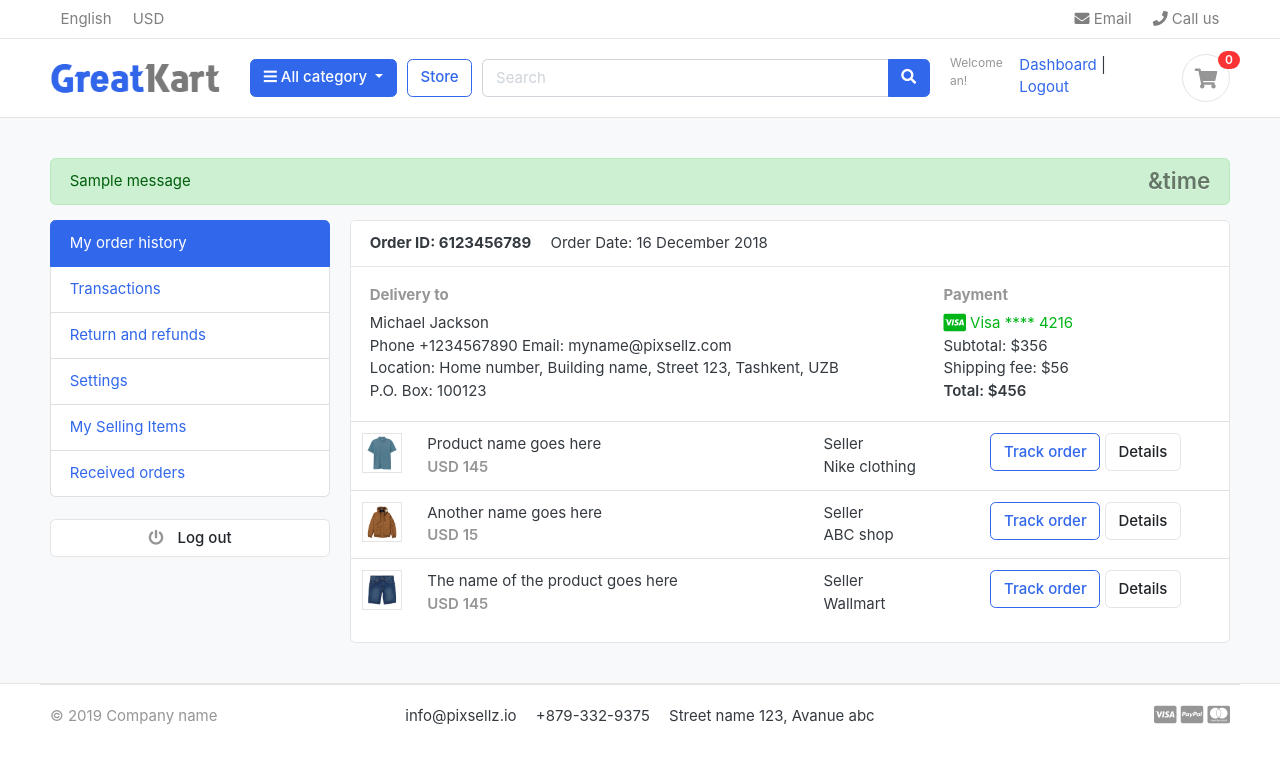
After one commit to NguyenVietThanhAn1/koffeecart, a Django app: page /accounts/ in a window 1280 px wide. The commit adds this page. Shown: the top 764 px of the page. Run offline with Django 5.2, Linux system fonts and the light colour scheme; a user stored in the database is signed in; data comes from the database, SQL or seed files in the repository; both versions use the stored data as it was after the commit; tables that the repository leaves empty hold one stand-in row (values such as "Sample post"); one stand-in notice (Sample message) is shown; some libraries are stand-ins or nearby versions; some web fonts are replaced.

Commit message:
django auth login, email, ...

```diff
--- /dev/null
+++ b/accounts/urls.py
@@ -0,0 +1,15 @@
+from django.urls import path
+from . import views
+
+urlpatterns = [
+    path('register/', views.register, name='register'),
+    path('login/', views.login, name='login'),
+    path('logout/', views.logout, name='logout'),
+    path('dashboard/', views.dashboard, name='dashboard'),
+    path('', views.dashboard, name='dashboard'),
+    path('activate/<uidb64>/<token>/', views.activate, name='activate'),
+    path('forgotPassword/', views.forgotPassword, name='forgotPassword'),
+    path('resetpassword_validate/<uidb64>/<token>/', views.resetpassword_validate, name='resetpassword_validate'),
+    path('resetPassword/', views.resetPassword, name='resetPassword'),
+
+]
--- a/accounts/views.py
+++ b/accounts/views.py
@@ -1,3 +1,155 @@
-from django.shortcuts import render
+from django.shortcuts import render, redirect
+from .forms import RegistrationForms
+from .models import Account
+from django.contrib import messages, auth
+from django.contrib.auth.decorators import login_required
+# email verification
+from django.contrib.sites.shortcuts import get_current_site
+from django.template.loader import render_to_string
+from django.utils.http import urlsafe_base64_encode, urlsafe_base64_decode
+from django.utils.encoding import force_bytes
+from django.contrib.auth.tokens import default_token_generator
+from django.core.mail import EmailMessage
 
-# Create your views here.
+def register(request):
+    if request.method == 'POST':
+        form = RegistrationForms(request.POST)
+        if form.is_valid():
+            first_name = form.cleaned_data['first_name']
+            last_name = form.cleaned_data['last_name']
+            phone_number = form.cleaned_data['phone_number']
+            email = form.cleaned_data['email']
+            username = email.split('@')[0]
+            password = form.cleaned_data['password']
+
+            user = Account.objects.create_user(
+                first_name=first_name,
+                last_name=last_name,
+                email=email,
+                username=username,
+                password=password,
+            )
+            user.phone_number = phone_number
+            user.save()
+
+            #user activation
+            current_site = get_current_site(request)
+            mail_subject = 'Please activate your account'
+            message = render_to_string('accounts/account_verification_email.html',{
+                'user': user,
+                'domain': current_site,
+                'uid': urlsafe_base64_encode(force_bytes(user.pk)),
+                'token': default_token_generator.make_token(user),
+            })
+            to_email = email
+            send_email = EmailMessage(mail_subject, message, to=[to_email])
+            send_email.send()
+            #messages.success(request, 'We have sent you a verification email. Please verify your email address to continue.')
+            return redirect('/accounts/login/?command=verification&email='+email)
+    else:
+        form = RegistrationForms()
+
+    context = {
+        'form': form,
+    }
+    return render(request, 'accounts/register.html', context)
+
+def login(request):
+    if request.method == 'POST':
+        email = request.POST['email']
+        password = request.POST['password']
+
+        user = auth.authenticate(email=email, password=password)
+
+        if user is not None:
+            auth.login(request, user)
+            messages.success(request, 'You are now logged in.')
+            return redirect('dashboard')
+        else:
+            messages.error(request, 'Invalid login credentials')
+            return redirect('login')
+    return render(request, 'accounts/login.html')
+
+@login_required(login_url = 'login')
+def logout(request):
+    auth.logout(request)
+    messages.success(request, 'You are logged out.')
+    return redirect('login')
+
+def activate(request, uidb64, token):
+    try:
+        uid = urlsafe_base64_decode(uidb64).decode()
+        user = Account._default_manager.get(pk=uid)
+    except(TypeError, ValueError, OverflowError, Account.DoesNotExist):
+        user = None
+
+    if user is not None and default_token_generator.check_token(user, token):
+        user.is_active=True
+        user.save()
+        messages.success(request, 'Account activated successfully!')
+        return redirect('login')
+    else:
+        messages.error(request, 'Invalid activation link')
+        return redirect('register')
+
+@login_required(login_url= 'login')
+def dashboard(request):
+    return render(request, 'accounts/dashboard.html')
+
+def forgotPassword(request):
+    if request.method == 'POST':
+        email = request.POST['email']
+        if Account.objects.filter(email=email).exists():
+            user = Account.objects.get(email__exact=email)
+            #reset password email
+            current_site = get_current_site(request)
+            mail_subject = 'Please reset your password'
+            message = render_to_string('accounts/reset_password_email.html',{
+                'user': user,
+                'domain': current_site,
+                'uid': urlsafe_base64_encode(force_bytes(user.pk)),
+                'token': default_token_generator.make_token(user),
+            })
+            to_email = email
+            send_email = EmailMessage(mail_subject, message, to=[to_email])
+            send_email.send()
+
+            messages.success(request, 'Password reset email has been sent to your email address.')
+            return redirect('login')
+        else:
+            messages.error(request, 'Account does not exist!')
+            return redirect('forgotPassword')
+    return redirect(request, 'accounts/forgotPassword.html')
+
+def resetpassword_validate(request, uidb64, token):
+    try:
+        uid = urlsafe_base64_decode(uidb64).decode()
+        user = Account._default_manager.get(pk=uid)
+    except(TypeError, ValueError, OverflowError, Account.DoesNotExist):
+        user = None
+
+    if user is not None and default_token_generator.check_token(user, token):
+        request.session['uid'] = uid
+        messages.success(request, 'Please reset your password')
+        return redirect('resetPassword')
+    else:
+        messages.error(request, 'This link has been expired!')
+        return redirect('login')
+
+def resetPassword(request):
+    if request.method == 'POST':
+        password = request.POST['password']
+        confirm_password = request.POST['confirm_password']
+
+        if password == confirm_password:
+            uid = request.session.get('uid')
+            user = Account.objects.get(pk=uid)
+            user.set_password(password)
+            user.save()
+            messages.success(request, 'Password reset successful')
+            return redirect('login')
+        else:
+            messages.error(request, 'Password do not match!')
+            return redirect('resetPassword')
+    else:
+        return render(request, 'accounts/resetPassword.html')
--- a/koffeecart/urls.py
+++ b/koffeecart/urls.py
@@ -25,4 +25,6 @@ urlpatterns = [
     path('', views.home, name='home'),
     path('store/', include('store.urls')),
     path('cart/', include('carts.urls')),
+    path('accounts/', include('accounts.urls')),
+
 ] + static(settings.MEDIA_URL, document_root=settings.MEDIA_ROOT)
--- a/static/js/script.js
+++ b/static/js/script.js
@@ -57,3 +57,7 @@ $(document).ready(function() {
 
 });
 // jquery end
+
+setTimeout(function() {
+    $('#message').fadeOut('slow');
+}, 3500); // <-- time in milliseconds
--- /dev/null
+++ b/templates/accounts/dashboard.html
@@ -0,0 +1,95 @@
+{% extends 'base.html' %}
+
+{% block content%}
+<section class="section-conten padding-y bg">
+{% include "includes/alerts.html" %}
+<div class="container">
+	<div class="row">
+	<aside class="col-md-3">
+		<!--   SIDEBAR   -->
+		<ul class="list-group">
+			<a class="list-group-item active" href="#"> My order history </a>
+			<a class="list-group-item" href="#"> Transactions </a>
+			<a class="list-group-item" href="#"> Return and refunds </a>
+			<a class="list-group-item" href="#">Settings </a>
+			<a class="list-group-item" href="#"> My Selling Items </a>
+			<a class="list-group-item" href="#"> Received orders </a>
+		</ul>
+		<br>
+		<a class="btn btn-light btn-block" href="{% url 'logout' %}"> <i class="fa fa-power-off"></i> <span class="text">Log out</span> </a>
+		<!--   SIDEBAR .//END   -->
+	</aside>
+	<main class="col-md-9">
+		<article class="card">
+		<header class="card-header">
+			<strong class="d-inline-block mr-3">Order ID: 6123456789</strong>
+			<span>Order Date: 16 December 2018</span>
+		</header>
+		<div class="card-body">
+			<div class="row">
+				<div class="col-md-8">
+					<h6 class="text-muted">Delivery to</h6>
+					<p>Michael Jackson <br>
+					Phone +1234567890 Email: myname@pixsellz.com <br>
+			    	Location: Home number, Building name, Street 123,  Tashkent, UZB <br>
+			    	P.O. Box: 100123
+			 		</p>
+				</div>
+				<div class="col-md-4">
+					<h6 class="text-muted">Payment</h6>
+					<span class="text-success">
+						<i class="fab fa-lg fa-cc-visa"></i>
+					    Visa  **** 4216
+					</span>
+					<p>Subtotal: $356 <br>
+					 Shipping fee:  $56 <br>
+					 <span class="b">Total:  $456 </span>
+					</p>
+				</div>
+			</div> <!-- row.// -->
+		</div> <!-- card-body .// -->
+		<div class="table-responsive">
+		<table class="table table-hover">
+			<tr>
+				<td width="65">
+					<img src="../images/items/1.jpg" class="img-xs border">
+				</td>
+				<td>
+					<p class="title mb-0">Product name goes here </p>
+					<var class="price text-muted">USD 145</var>
+				</td>
+				<td> Seller <br> Nike clothing </td>
+				<td width="250"> <a href="#" class="btn btn-outline-primary">Track order</a> <a href="#" class="btn btn-light"> Details </a> </td>
+			</tr>
+			<tr>
+				<td>
+					<img src="../images/items/2.jpg" class="img-xs border">
+				</td>
+				<td>
+					<p class="title mb-0">Another name goes here </p>
+					<var class="price text-muted">USD 15</var>
+				</td>
+				<td> Seller <br> ABC shop </td>
+				<td> <a href="#" class="btn btn-outline-primary">Track order</a> <a href="#" class="btn btn-light"> Details </a> </td>
+			</tr>
+			<tr>
+				<td>
+					<img src="../images/items/3.jpg" class="img-xs border">
+				</td>
+				<td>
+					<p class="title mb-0">The name of the product  goes here </p>
+					<var class="price text-muted">USD 145</var>
+				</td>
+				<td> Seller <br> Wallmart </td>
+				<td> <a href="#" class="btn btn-outline-primary">Track order</a> <a href="#" class="btn btn-light"> Details </a> </td>
+			</tr>
+		</table>
+		</div> <!-- table-responsive .end// -->
+		</article> <!-- order-group.// -->
+	</main>
+</div> <!-- row.// -->
+</div>
+
+
+</section>
+{% endblock %}
--- /dev/null
+++ b/templates/includes/alerts.html
@@ -0,0 +1,11 @@
+{% if messages %}
+    {% for message in messages %}
+    <div id = "message" class = "container">
+    <div {% if message.tags %} class="alert alert-{{ message.tags }}"{% endif %} role="alert">
+        <button type="button" class="close" data-dismiss="alert"><span aria-hidden="true">&time</span></button>
+        {% if message.level == DEFAULT_MESSAGE.LEVELS.ERROR %}Error: {% endif %}
+        {{ message }}
+    </div>
+    </div>
+    {% endfor %}
+{% endif %}
--- a/templates/includes/navbar.html
+++ b/templates/includes/navbar.html
@@ -60,13 +60,23 @@
 	</div> <!-- col.// -->
 	<div class="col-lg-3 col-sm-6 col-8 order-2 order-lg-3">
 				<div class="d-flex justify-content-end mb-3 mb-lg-0">
+					{% if user.id is None %}
 					<div class="widget-header">
 						<small class="title text-muted">Welcome guest!</small>
 						<div>
-							<a href="./signin.html">Sign in</a> <span class="dark-transp"> | </span>
-							<a href="./register.html"> Register</a>
+							<a href="{% url 'login' %}">Sign in</a> <span class="dark-transp"> | </span>
+							<a href="{% url 'register' %}"> Register</a>
 						</div>
 					</div>
+					{% else %}
+					<div class="widget-header">
+						<small class="title text-muted">Welcome {{ user.first_name }}!</small>
+					</div>
+					<div>
+						<a href="{% url 'dashboard' %}">Dashboard</a> <span class="dark-transp"> | </span>
+						<a href="{% url 'logout' %}">Logout</a>
+					</div>
+					{% endif %}
 					<a href="{% url 'cart' %}" class="widget-header pl-3 ml-3">
 						<div class="icon icon-sm rounded-circle border"><i class="fa fa-shopping-cart"></i></div>
 						<span class="badge badge-pill badge-danger notify">{{ cart_count }}</span>
--- a/templates/store/cart.html
+++ b/templates/store/cart.html
@@ -69,7 +69,7 @@
 		</div> <!-- price-wrap .// -->
 	</td>
 	<td class="text-right">
-	<a href="{% url 'remove_cart_item' cart_item.product.id cart_item.id%}" class="btn btn-danger"> Remove</a>
+	<a href="{% url 'remove_cart_item' cart_item.product.id cart_item.id%}" onclick="return confirm('Are you sure you want to delete this item?')" class="btn btn-danger"> Remove</a>
 	</td>
 </tr>
 {% endfor %}
```
Also changed, not shown: accounts/forms.py (added, +32 -0 lines), koffeecart/settings.py (+12 -0 lines), templates/accounts/account_verification_email.html (added, +10 -0 lines), templates/accounts/forgotPassword.html (added, +33 -0 lines), templates/accounts/login.html (added, +48 -0 lines), templates/accounts/register.html (added, +57 -0 lines), templates/accounts/resetPassword.html (added, +30 -0 lines), templates/accounts/reset_password_email.html (added, +10 -0 lines), db.sqlite3.
